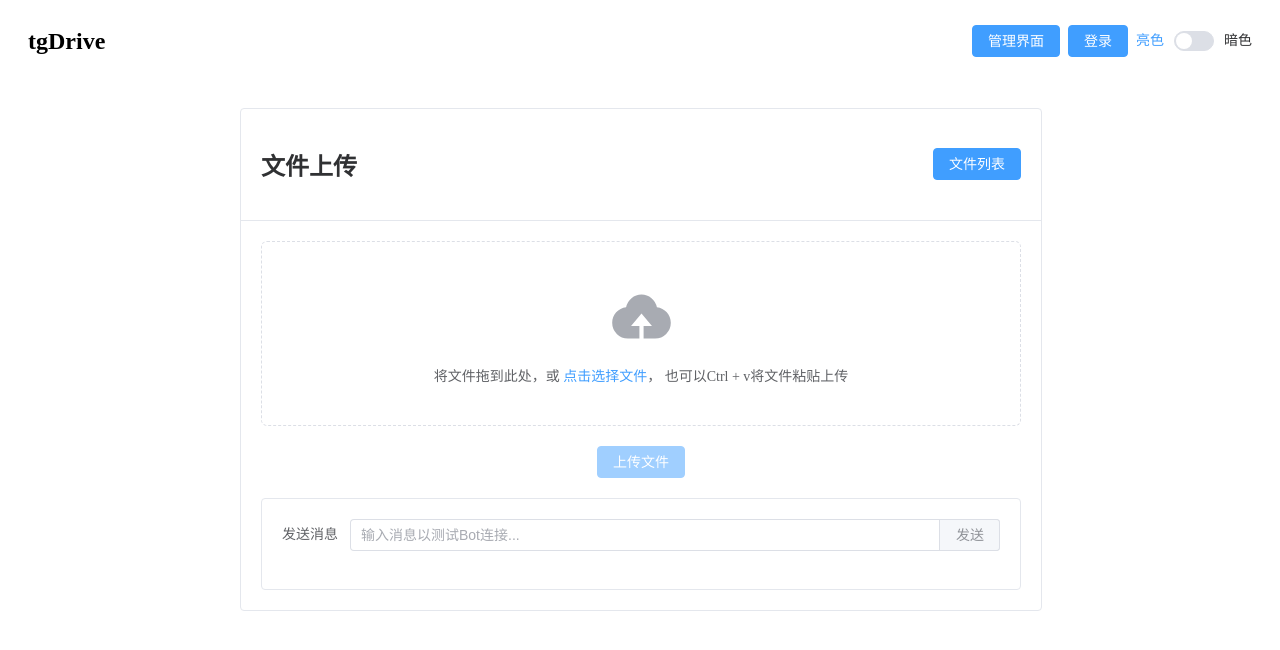
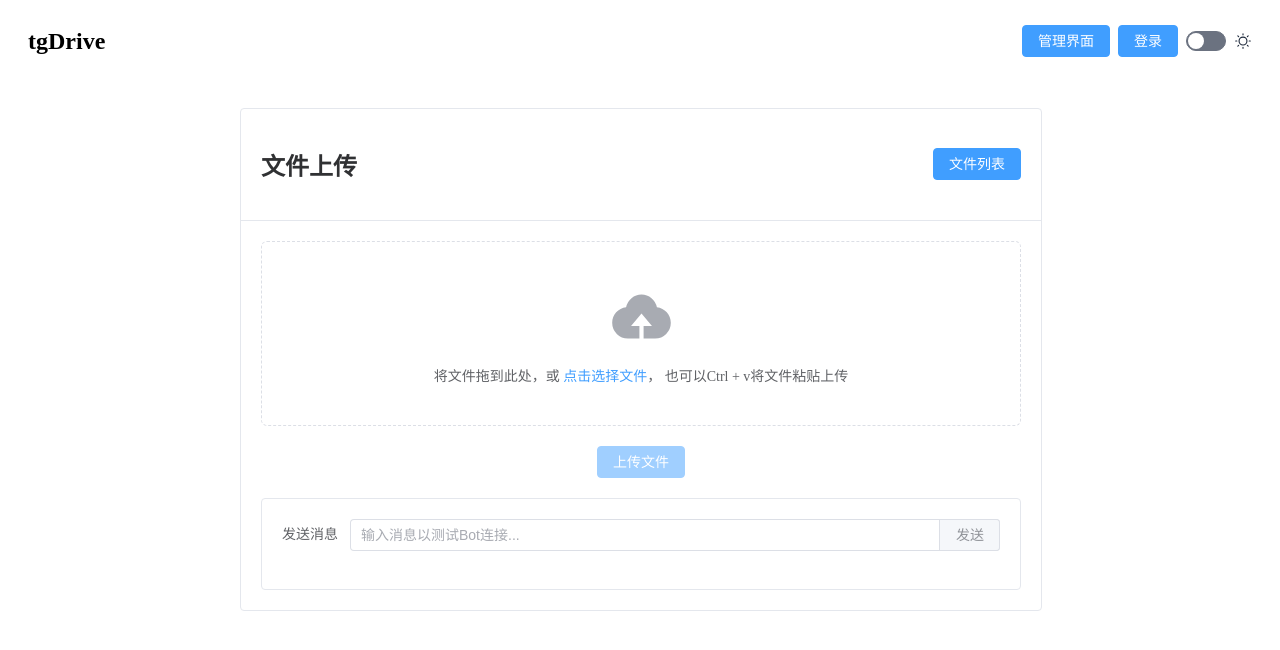
Before and after one commit to SkyDependence/tgDrive-front, a Vue app: page / in a window 1280 px wide. Shown: the top 650 px of the page. Built offline with nearby package versions, Linux system fonts and the light colour scheme.

Commit message:
🌈 style: some style change

```diff
--- a/src/components/AdminLayout.vue
+++ b/src/components/AdminLayout.vue
@@ -31,6 +31,7 @@
           class="user-avatar"
           :size="32"
           src="https://placeholder.co/150"
+          @click="goToLogin"
         />
       </div>
     </el-header>
@@ -125,6 +126,10 @@ const detectSystemTheme = () => {
     toggleTheme()
   })
 }
+
+const goToLogin = () => {
+  router.push('/login');
+};
 
 onMounted(() => {
   // 恢复主题设置
--- a/src/components/Layout.vue
+++ b/src/components/Layout.vue
@@ -8,14 +8,17 @@
         </el-col>
         <el-col :span="12" style="text-align: right">
           <el-space>
-						<el-button type="primary" @click="goToAdmin">管理界面</el-button>
+            <el-button type="primary" @click="goToAdmin">管理界面</el-button>
             <el-button type="primary" @click="goToLogin">登录</el-button>
-						<el-switch
-              v-model="isDarkMode"
-              active-text="暗色"
-              inactive-text="亮色"
-              @change="toggleTheme"
-            />
+            <el-tooltip effect="light" :content="isDarkMode ? '切换到亮色模式' : '切换到暗色模式'" placement="bottom">
+              <div class="theme-switch-wrapper">
+                <el-switch v-model="isDarkMode" @change="toggleTheme" class="theme-switch" />
+                <el-icon class="theme-icon">
+                  <Sunny v-if="!isDarkMode" />
+                  <Moon v-else />
+                </el-icon>
+              </div>
+            </el-tooltip>
           </el-space>
         </el-col>
       </el-row>
@@ -78,6 +81,23 @@ initTheme()
   padding: 0 20px;
 }
 
+.theme-switch-wrapper {
+  display: flex;
+  align-items: center;
+  gap: 8px;
+}
+
+.theme-switch {
+  --el-switch-on-color: #409EFF;
+  --el-switch-off-color: #6b7280;
+  transition: all 0.3s cubic-bezier(0.4, 0, 0.2, 1);
+}
+
+.theme-icon {
+  font-size: 18px;
+  color: var(--text-color);
+}
+
 .el-main {
   padding: 20px;
 }
--- a/src/views/ChangePassword.vue
+++ b/src/views/ChangePassword.vue
@@ -5,49 +5,26 @@
         <h2 class="change-password-title">修改密码</h2>
       </template>
 
-      <el-form :model="passwordForm" :rules="rules" ref="passwordFormRef" label-position="top" @keyup.enter="changePassword">
+      <el-form :model="passwordForm" :rules="rules" ref="passwordFormRef" label-position="top"
+        @keyup.enter="changePassword">
         <el-form-item label="旧密码" prop="oldPassword">
-          <el-input
-            v-model="passwordForm.oldPassword"
-            :prefix-icon="Lock"
-            type="password"
-            placeholder="请输入旧密码"
-            show-password
-            clearable
-          />
+          <el-input v-model="passwordForm.oldPassword" :prefix-icon="Lock" type="password" placeholder="请输入旧密码"
+            show-password clearable />
         </el-form-item>
 
         <el-form-item label="新密码" prop="newPassword">
-          <el-input
-            v-model="passwordForm.newPassword"
-            :prefix-icon="Lock"
-            type="password"
-            placeholder="请输入新密码"
-            show-password
-            clearable
-          />
+          <el-input v-model="passwordForm.newPassword" :prefix-icon="Lock" type="password" placeholder="请输入新密码"
+            show-password clearable />
         </el-form-item>
 
         <el-form-item label="确认新密码" prop="confirmPassword">
-          <el-input
-            v-model="passwordForm.confirmPassword"
-            :prefix-icon="Lock"
-            type="password"
-            placeholder="请再次输入新密码"
-            show-password
-            clearable
-          />
+          <el-input v-model="passwordForm.confirmPassword" :prefix-icon="Lock" type="password" placeholder="请再次输入新密码"
+            show-password clearable />
         </el-form-item>
 
         <el-form-item>
-          <el-button
-            type="primary"
-            @click="changePassword"
-            :loading="loading"
-            class="change-password-button"
-            round
-            block
-          >
+          <el-button type="primary" @click="changePassword" :loading="loading" class="change-password-button" round
+            block>
             {{ loading ? '修改中...' : '修改密码' }}
           </el-button>
         </el-form-item>
@@ -138,7 +115,7 @@ const showMessage = (message, type = 'info') => {
   display: flex;
   justify-content: center;
   align-items: center;
-  background: var(--background-color);
+  background: var(--container-bg-color);
 }
 
 .change-password-card {
--- a/src/views/FileList.vue
+++ b/src/views/FileList.vue
@@ -7,7 +7,7 @@
       </el-button>
     </div>
 
-    <el-table :data="fileList" v-loading="loading" class="custom-table" :stripe="true" :height="450">
+    <el-table :data="fileList" v-loading="loading" class="custom-table" :stripe="true" :height="460">
       <el-table-column prop="fileName" label="文件名" :width="200" :show-overflow-tooltip="true">
       </el-table-column>
       <el-table-column label="操作" :width="350" :show-overflow-tooltip="true">
--- a/src/views/Home.vue
+++ b/src/views/Home.vue
@@ -311,7 +311,7 @@ onMounted(() => {
   max-width: 800px;
   margin: 0 auto;
   padding: 2rem;
-  background: var(--background-color);
+  background: var(--container-bg-color);
   min-height: 85vh;
 }
 
```
